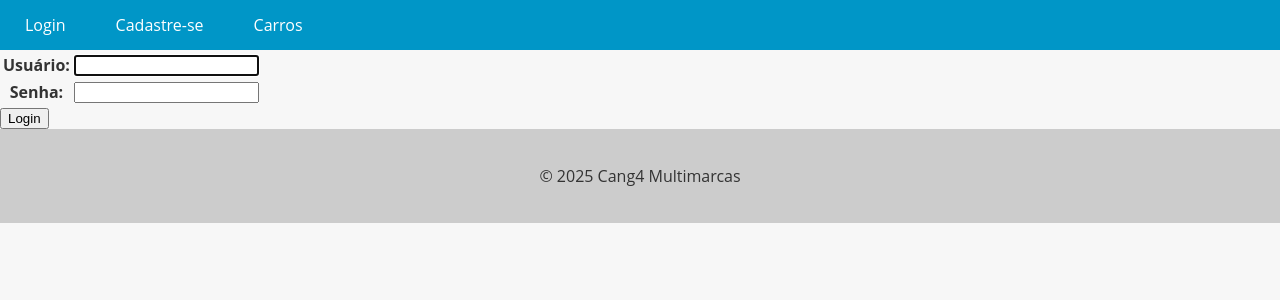
After one commit to italoo97/Car_dealership_Django, a Django app: page /login/ in a window 1280 px wide. The commit adds this page. Shown: the top 300 px of the page. Run offline with Django 5.2, Linux system fonts and the light colour scheme.

Commit message:
Tratado a questão do Login

```diff
--- /dev/null
+++ b/accounts/templates/login.html
@@ -0,0 +1,14 @@
+{% extends "base.html" %}
+
+{% block content %}
+    <form method="post">
+        {% csrf_token %}
+
+        <table>
+            {{ login_form.as_table }}
+        </table>
+
+        <input type="submit" value="Login">
+    </form>
+
+{% endblock %}
--- a/accounts/views.py
+++ b/accounts/views.py
@@ -1,12 +1,47 @@
 from django.shortcuts import render, redirect
-from django.contrib.auth.forms import UserCreationForm
+from django.contrib.auth.forms import UserCreationForm, PasswordChangeForm, AuthenticationForm
+from django.contrib.auth import update_session_auth_hash, authenticate, login, logout
+from django.contrib import messages
+from django.contrib.auth.decorators import login_required
 
 def register_view(request):
     if request.method == 'POST':
         user_form = UserCreationForm(request.POST)
         if user_form.is_valid():
             user_form.save()
-            return redirect('cars_list')
+            return redirect('login')
     else:
         user_form = UserCreationForm()
     return render(request, 'register.html', {'user_form': user_form})
+
+@login_required
+def change_view(request):
+    if request.method == 'POST':
+        change_form = PasswordChangeForm(user=request.user, data=request.POST)
+        if change_form.is_valid():
+            user = change_form.save()
+            update_session_auth_hash(request, user)
+            messages.success(request, 'Senha alterada com sucesso!')
+            return redirect('login')
+    else:
+        change_form = PasswordChangeForm(user=request.user)
+    return render(request, 'change.html', {'change_form': change_form})
+
+def login_view(request):
+    if request.method == 'POST':
+        username = request.POST['username']
+        password = request.POST['password']
+        user = authenticate(request, username=username, password=password)
+        if user is not None:
+            login(request, user)
+            return redirect('cars_list')
+        else:
+            login_form = AuthenticationForm()
+    else:
+        login_form = AuthenticationForm()
+    return render(request, 'login.html', {'login_form': login_form})
+
+@login_required
+def logout_view(request):
+    logout(request)
+    return redirect('cars_list')
--- a/app/settings.py
+++ b/app/settings.py
@@ -28,6 +28,7 @@ DEBUG = True
 
 ALLOWED_HOSTS = []
 
+LOGIN_URL = 'login'
 
 # Application definition
 
--- a/app/templates/base.html
+++ b/app/templates/base.html
@@ -72,8 +72,22 @@
   <header>
     <nav>
       <ul>
+        {% if user.is_authenticated %}
+          <li>Olá, {{ user.username }}</li>
+          <li><a href="{% url 'car_form' %}">Cadastrar Carro</a></li>
+        {% endif %}
+
+        {% if not user.is_authenticated %}
+          <li><a href="{% url 'login' %}">Login</a></li>
+          <li><a href="{% url 'register' %}">Cadastre-se</a></li>
+        {% endif %}
+
         <li><a href="{% url 'cars_list' %}">Carros</a></li>
-        <li><a href="{% url 'car_form' %}">Cadastrar Carro</a></li>
+
+        {% if user.is_authenticated %}
+        <li><a href="{% url 'logout' %}">Sair</a></li>
+        {% endif %}
+
       </ul>
     </nav>
   </header>
--- a/app/urls.py
+++ b/app/urls.py
@@ -19,11 +19,14 @@ from django.urls import path
 from django.conf import settings
 from django.conf.urls.static import static
 from cars.views import cars_view, new_cars_view
-from accounts.views import register_view
+from accounts.views import register_view, change_view, login_view, logout_view
 
 urlpatterns = [
     path('admin/', admin.site.urls),
     path('cars/', cars_view, name='cars_list'),
     path('newcars/', new_cars_view, name='car_form'),
     path('register/', register_view, name='register'),
+    path('change/', change_view, name='change'),
+    path('login/', login_view, name='login'),
+    path('logout/', logout_view, name='logout'),
 ] + static(settings.MEDIA_URL, document_root=settings.MEDIA_ROOT)
--- a/cars/views.py
+++ b/cars/views.py
@@ -1,6 +1,7 @@
 from django.shortcuts import render, redirect
 from cars.models import Car
 from cars.forms import CarModelForm
+from django.contrib.auth.decorators import login_required
 
 def cars_view(request):
 	cars = Car.objects.all().order_by('model')
@@ -16,6 +17,7 @@ def cars_view(request):
 				{'cars': cars} #Aqui é um dicionario para simbolizar o banco de dados
 				)
 
+@login_required
 def new_cars_view(request):
 	if request.method =='POST':
 		new_car_form = CarModelForm(request.POST, request.FILES)
```
Also changed, not shown: accounts/templates/change.html (added, +30 -0 lines), db.sqlite3.
